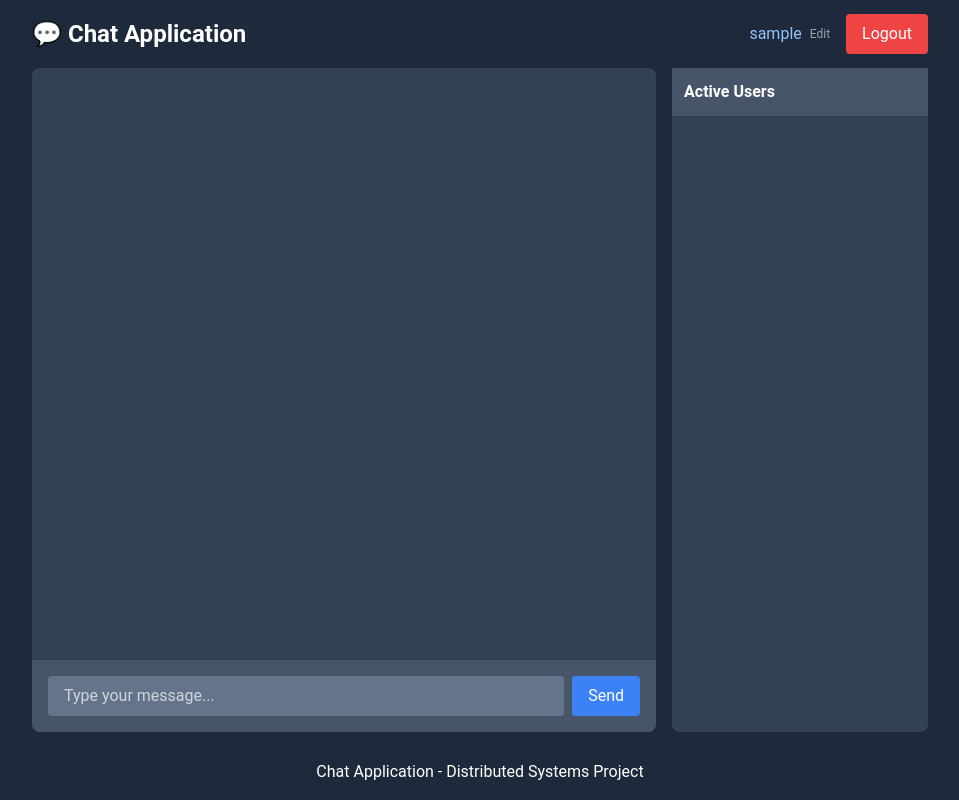
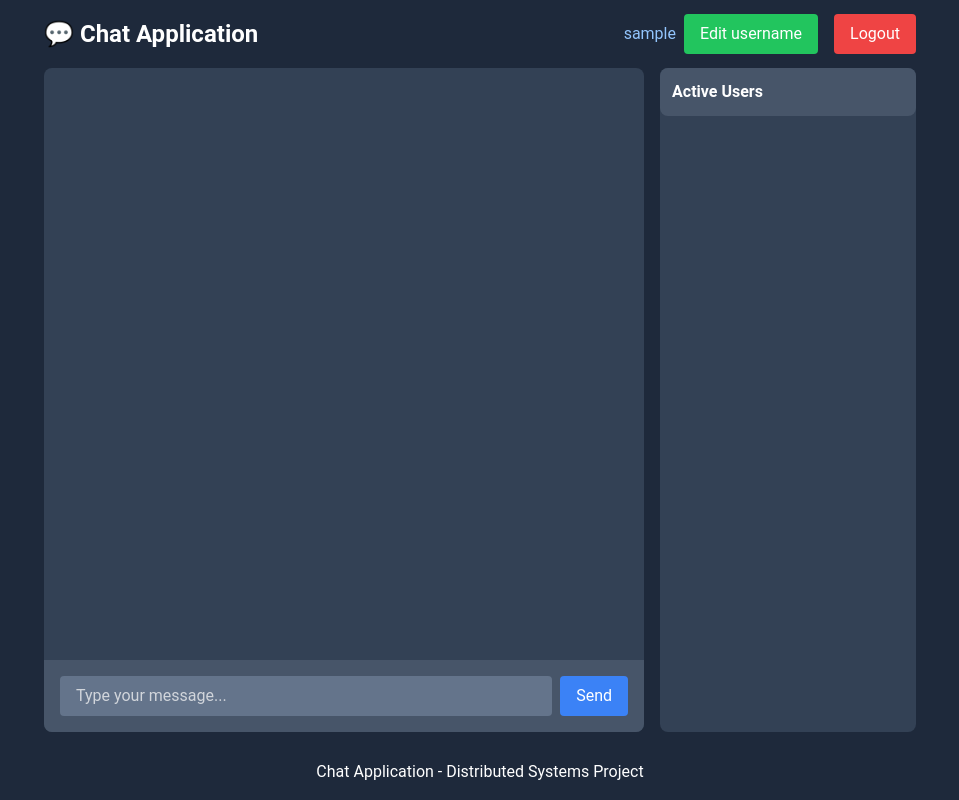
Before and after one commit to verapas/321-project, a website: page client/index.html in a window 1280 px wide. Shown: the whole page, without its empty margins (160-1119 px from the left). Drawn offline with nearby package versions, Linux system fonts and the light colour scheme; no server answers; sample sign-in values are in the browser's storage.

Commit message:
Improve UI spacing and button styling for better usability

```diff
--- a/client/index.html
+++ b/client/index.html
@@ -32,12 +32,12 @@
 </head>
 <body class="flex flex-col w-screen h-screen gap-3 text-white bg-slate-800 items-center">
 <header class="flex items-center justify-between flex-shrink-0 pt-3 h-14 w-full max-w-4xl">
-  <h1 class="text-2xl font-bold">💬 Chat Application</h1>
-  <div class="flex items-center gap-4">
+  <h1 class="text-2xl font-bold ml-3">💬 Chat Application</h1>
+  <div class="flex items-center gap-4 mr-3">
     <div class="flex items-center gap-2">
       <span id="username-display" class="text-blue-300"></span>
-      <button id="edit-username" class="text-xs text-gray-400 hover:text-white">
-        Edit
+      <button id="edit-username" class="px-4 py-2 bg-green-500 hover:bg-green-400 rounded">
+        Edit username
       </button>
     </div>
     <button id="logout" class="px-4 py-2 bg-red-500 hover:bg-red-400 rounded">
@@ -47,7 +47,7 @@
 </header>
 <main class="flex grow max-w-4xl w-full gap-4 overflow-hidden">
   <!-- Chat messages area -->
-  <div class="flex flex-col grow bg-slate-700 rounded-lg overflow-hidden">
+  <div class="flex flex-col grow bg-slate-700 rounded-lg overflow-hidden ml-3">
     <div id="messages-container" class="flex flex-col grow p-4 overflow-y-auto gap-3">
       <!-- Messages will be inserted here -->
     </div>
@@ -71,8 +71,8 @@
   </div>
 
   <!-- Active users sidebar -->
-  <div class="w-64 bg-slate-700 rounded-lg flex flex-col">
-    <div class="p-3 bg-slate-600 font-semibold">
+  <div class="w-64 bg-slate-700 rounded-lg flex flex-col mr-3">
+    <div class="p-3 bg-slate-600 rounded-lg font-semibold">
       Active Users
     </div>
     <div id="active-users" class="p-3 flex flex-col gap-2 overflow-y-auto grow">
```
